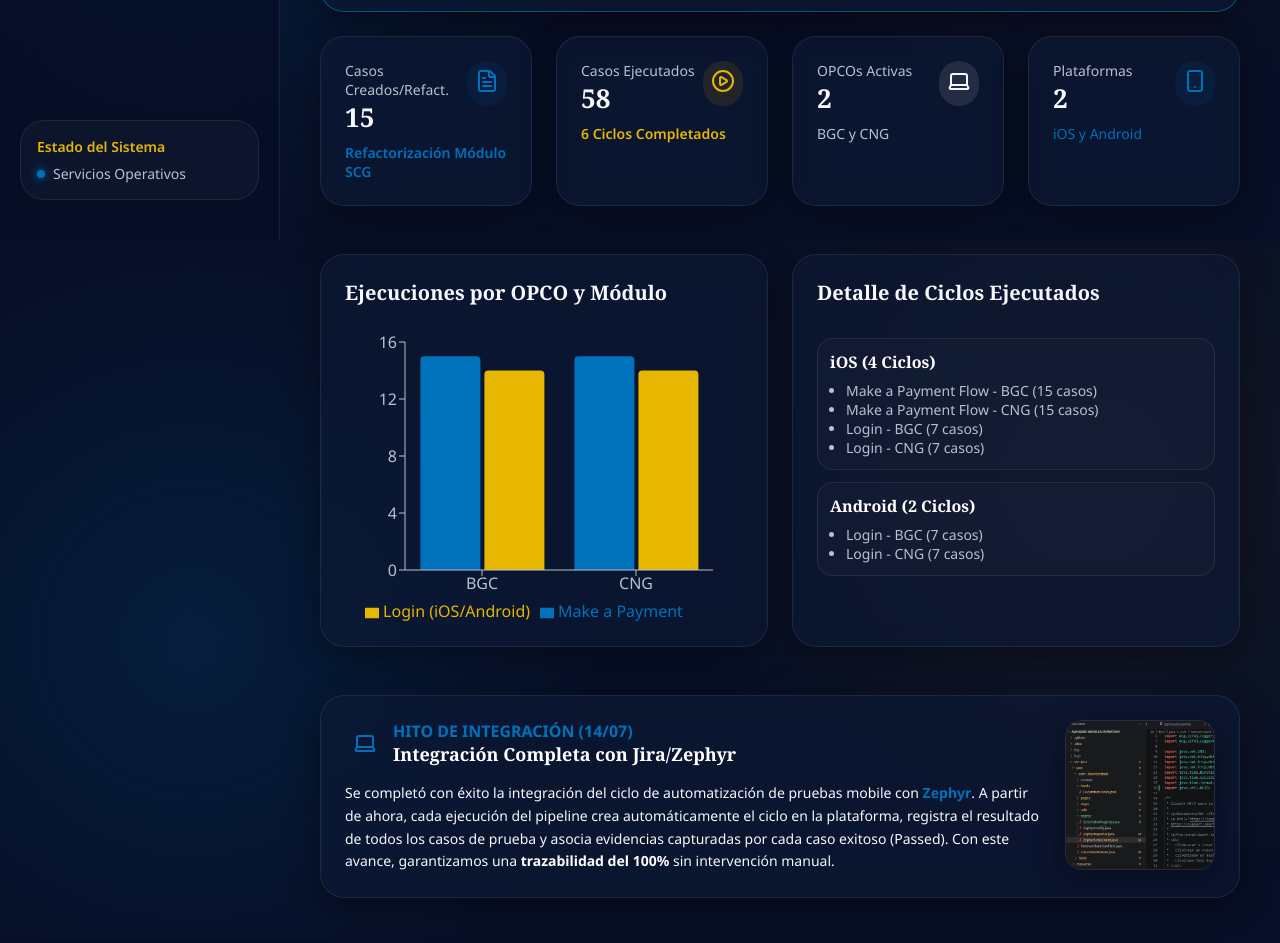
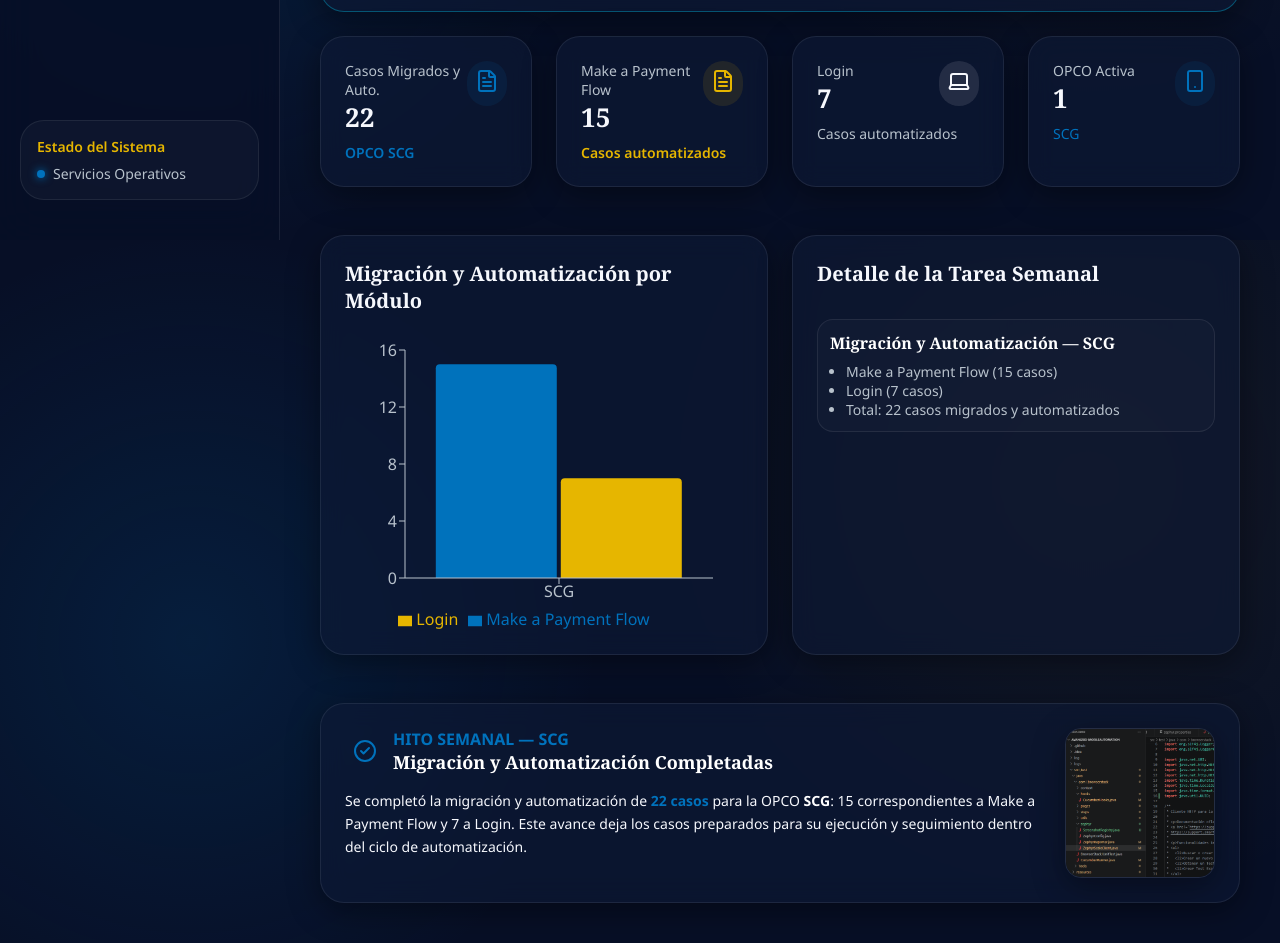
Before and after one commit to TuxMarley/dashboard, a React (Vite) app: page /avangrid in a window 1280 px wide. Shown: the part 560-1503 px from the top of the page. Built offline with nearby package versions, Linux system fonts and the light colour scheme.

Commit message:
feat: update SCG weekly automation progress

```diff
--- a/src/components/WeeklyProgress.jsx
+++ b/src/components/WeeklyProgress.jsx
@@ -1,13 +1,10 @@
 import React from 'react';
-import { PlayCircle, FileText, Smartphone, Laptop } from 'lucide-react';
+import { CheckCircle2, FileText, Smartphone, Laptop } from 'lucide-react';
 import { BarChart, Bar, XAxis, YAxis, Tooltip, Legend, ResponsiveContainer } from 'recharts';
 
-// Data representing executions this week by OPCO and Module
-// BGC: 15 (Make a Payment iOS) + 7 (Login iOS) + 7 (Login Android) = 29 cases
-// CNG: 15 (Make a Payment iOS) + 7 (Login iOS) + 7 (Login Android) = 29 cases
+// Casos migrados y automatizados esta semana para la OPCO SCG.
 const executionData = [
-  { name: 'BGC', 'Make a Payment': 15, 'Login (iOS/Android)': 14 },
-  { name: 'CNG', 'Make a Payment': 15, 'Login (iOS/Android)': 14 },
+  { name: 'SCG', 'Make a Payment Flow': 15, Login: 7 },
 ];
 
 const WeeklyProgress = () => {
@@ -19,60 +16,60 @@ const WeeklyProgress = () => {
         <div className="glass-card">
           <div className="flex justify-between items-start mb-2">
             <div>
-              <p className="text-sm text-muted">Casos Creados/Refact.</p>
-              <h3 className="text-2xl font-bold">15</h3>
+              <p className="text-sm text-muted">Casos Migrados y Auto.</p>
+              <h3 className="text-2xl font-bold">22</h3>
             </div>
             <div className="p-2 rounded-full" style={{ background: 'rgba(0, 114, 188, 0.1)' }}>
               <FileText className="text-cyan" size={24} />
             </div>
           </div>
-          <p className="text-sm text-cyan font-semibold">Refactorización Módulo SCG</p>
+          <p className="text-sm text-cyan font-semibold">OPCO SCG</p>
         </div>
 
         <div className="glass-card">
           <div className="flex justify-between items-start mb-2">
             <div>
-              <p className="text-sm text-muted">Casos Ejecutados</p>
-              <h3 className="text-2xl font-bold">58</h3>
+              <p className="text-sm text-muted">Make a Payment Flow</p>
+              <h3 className="text-2xl font-bold">15</h3>
             </div>
             <div className="p-2 rounded-full" style={{ background: 'rgba(230, 182, 0, 0.1)' }}>
-              <PlayCircle className="text-purple" size={24} />
+              <FileText className="text-purple" size={24} />
             </div>
           </div>
-          <p className="text-sm text-purple font-semibold">6 Ciclos Completados</p>
+          <p className="text-sm text-purple font-semibold">Casos automatizados</p>
         </div>
 
         <div className="glass-card">
           <div className="flex justify-between items-start mb-2">
             <div>
-              <p className="text-sm text-muted">OPCOs Activas</p>
-              <h3 className="text-2xl font-bold">2</h3>
+              <p className="text-sm text-muted">Login</p>
+              <h3 className="text-2xl font-bold">7</h3>
             </div>
             <div className="p-2 rounded-full" style={{ background: 'rgba(255, 255, 255, 0.1)' }}>
               <Laptop size={24} />
             </div>
           </div>
-          <p className="text-sm text-muted">BGC y CNG</p>
+          <p className="text-sm text-muted">Casos automatizados</p>
         </div>
 
         <div className="glass-card">
           <div className="flex justify-between items-start mb-2">
             <div>
-              <p className="text-sm text-muted">Plataformas</p>
-              <h3 className="text-2xl font-bold">2</h3>
+              <p className="text-sm text-muted">OPCO Activa</p>
+              <h3 className="text-2xl font-bold">1</h3>
             </div>
             <div className="p-2 rounded-full" style={{ background: 'rgba(0, 114, 188, 0.1)' }}>
               <Smartphone className="text-cyan" size={24} />
             </div>
           </div>
-          <p className="text-sm text-cyan">iOS y Android</p>
+          <p className="text-sm text-cyan">SCG</p>
         </div>
       </div>
 
       {/* Main Chart and Summary info */}
       <div className="grid grid-cols-2 mb-6">
         <div className="glass-card h-full">
-          <h3 className="font-semibold text-xl mb-4 font-serif">Ejecuciones por OPCO y Módulo</h3>
+          <h3 className="font-semibold text-xl mb-4 font-serif">Migración y Automatización por Módulo</h3>
           <div style={{ width: '100%', height: 300 }}>
             <ResponsiveContainer>
               <BarChart data={executionData} margin={{ top: 20, right: 30, left: 0, bottom: 0 }}>
@@ -80,31 +77,22 @@ const WeeklyProgress = () => {
                 <YAxis stroke="var(--text-muted)" />
                 <Tooltip contentStyle={{ backgroundColor: 'var(--bg-dark)', border: '1px solid var(--glass-border)', borderRadius: '8px' }} />
                 <Legend />
-                <Bar dataKey="Make a Payment" fill="var(--brand-blue)" radius={[4, 4, 0, 0]} />
-                <Bar dataKey="Login (iOS/Android)" fill="var(--brand-gold)" radius={[4, 4, 0, 0]} />
+                <Bar dataKey="Make a Payment Flow" fill="var(--brand-blue)" radius={[4, 4, 0, 0]} />
+                <Bar dataKey="Login" fill="var(--brand-gold)" radius={[4, 4, 0, 0]} />
               </BarChart>
             </ResponsiveContainer>
           </div>
         </div>
 
         <div className="glass-card flex-col gap-4">
-          <h3 className="font-semibold text-xl mb-4 font-serif">Detalle de Ciclos Ejecutados</h3>
+          <h3 className="font-semibold text-xl mb-4 font-serif">Detalle de la Tarea Semanal</h3>
           <div className="flex-col gap-3">
             <div className="p-3 rounded-2xl" style={{ background: 'rgba(255, 255, 255, 0.02)', border: '1px solid var(--glass-border)' }}>
-              <h4 className="font-bold text-white mb-2">iOS (4 Ciclos)</h4>
+              <h4 className="font-bold text-white mb-2">Migración y Automatización — SCG</h4>
               <ul className="text-sm text-muted flex-col gap-1 pl-4">
-                <li>Make a Payment Flow - BGC (15 casos)</li>
-                <li>Make a Payment Flow - CNG (15 casos)</li>
-                <li>Login - BGC (7 casos)</li>
-                <li>Login - CNG (7 casos)</li>
-              </ul>
-            </div>
-
-            <div className="p-3 rounded-2xl" style={{ background: 'rgba(255, 255, 255, 0.02)', border: '1px solid var(--glass-border)' }}>
-              <h4 className="font-bold text-white mb-2">Android (2 Ciclos)</h4>
-              <ul className="text-sm text-muted flex-col gap-1 pl-4">
-                <li>Login - BGC (7 casos)</li>
-                <li>Login - CNG (7 casos)</li>
+                <li>Make a Payment Flow (15 casos)</li>
+                <li>Login (7 casos)</li>
+                <li>Total: 22 casos migrados y automatizados</li>
               </ul>
             </div>
           </div>
@@ -115,17 +103,16 @@ const WeeklyProgress = () => {
         <div style={{ flex: '1 1 400px', display: 'flex', flexDirection: 'column', gap: '1rem' }}>
           <div className="flex items-center gap-2">
             <div className="p-2 rounded-xl bg-[rgba(0,114,188,0.15)] flex items-center justify-center">
-              <Laptop className="text-cyan animate-pulse" size={24} />
+              <CheckCircle2 className="text-cyan" size={24} />
             </div>
             <div className="flex-col">
-              <span className="text-[10px] font-bold text-cyan uppercase tracking-wider">Hito de Integración (14/07)</span>
-              <h3 className="text-lg font-bold text-white" style={{ margin: 0 }}>Integración Completa con Jira/Zephyr</h3>
+              <span className="text-[10px] font-bold text-cyan uppercase tracking-wider">Hito semanal — SCG</span>
+              <h3 className="text-lg font-bold text-white" style={{ margin: 0 }}>Migración y Automatización Completadas</h3>
             </div>
           </div>
           <p className="text-sm text-[rgba(255,255,255,0.85)] leading-relaxed" style={{ margin: 0 }}>
-            Se completó con éxito la integración del ciclo de automatización de pruebas mobile con <strong className="text-cyan">Zephyr</strong>.
-            A partir de ahora, cada ejecución del pipeline crea automáticamente el ciclo en la plataforma, registra el resultado de todos los casos de prueba y asocia evidencias capturadas por cada caso exitoso (Passed).
-            Con este avance, garantizamos una <strong className="text-white">trazabilidad del 100%</strong> sin intervención manual.
+            Se completó la migración y automatización de <strong className="text-cyan">22 casos</strong> para la OPCO <strong className="text-white">SCG</strong>: 15 correspondientes a Make a Payment Flow y 7 a Login.
+            Este avance deja los casos preparados para su ejecución y seguimiento dentro del ciclo de automatización.
           </p>
         </div>
         <div style={{ width: '150px', height: '150px', flexShrink: 0, borderRadius: '1rem', overflow: 'hidden', border: '1px solid rgba(255, 255, 255, 0.1)', boxShadow: 'var(--glass-shadow)', margin: '0 auto' }}>
```
